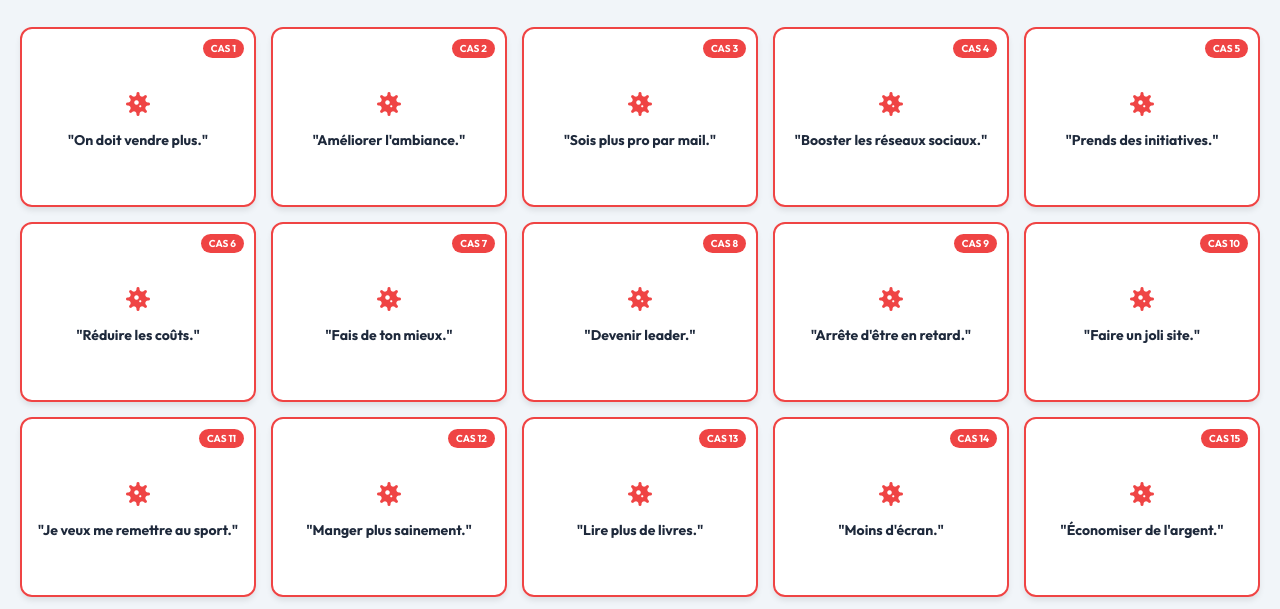
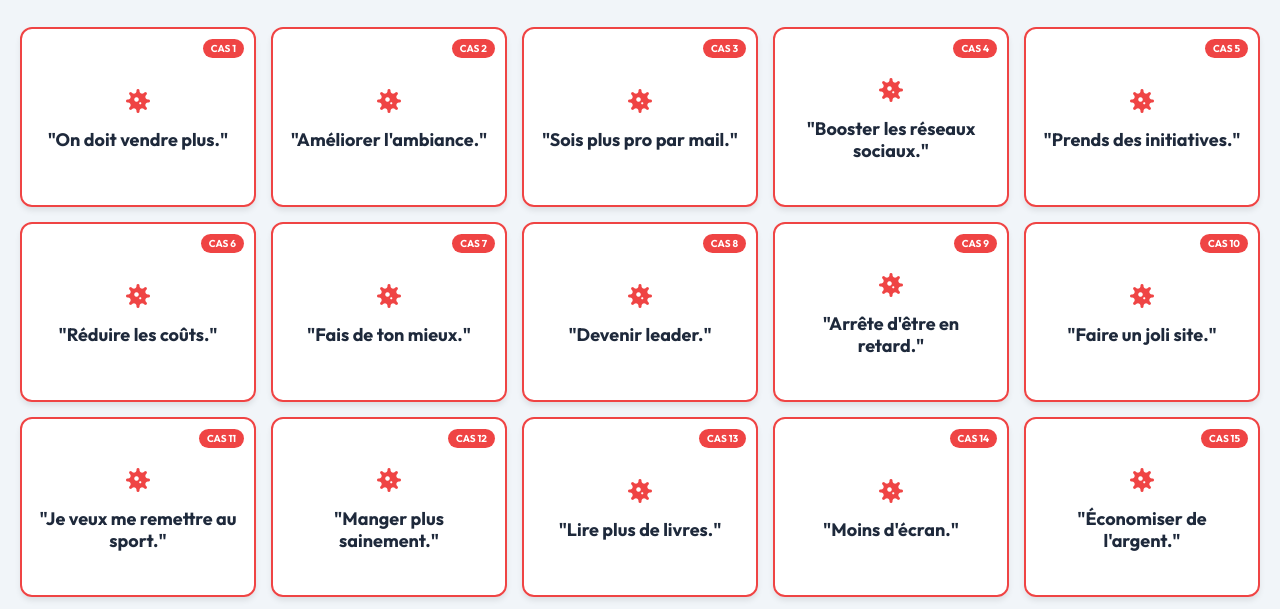
Before and after one commit to jsoleilswl-design/smartdoctor, a plain HTML site: page index.html in a window 1280 px wide. Shown: the part 147-756 px from the top of the page. Drawn offline with nearby package versions, Linux system fonts and the light colour scheme.

Commit message:
Update index.html

```diff
--- a/index.html
+++ b/index.html
@@ -73,7 +73,7 @@
             font-size: 10px; padding: 2px 8px; border-radius: 10px; font-weight: bold;
         }
         .icon-sick { font-size: 24px; color: #ef4444; margin-bottom: 10px; }
-        .text-sick { font-size: 14px; font-weight: 700; line-height: 1.2; }
+        .text-sick { font-size: 18px; font-weight: 700; line-height: 1.2; }
 
         /* FACE GUÉRIE (Vert) */
         .card-back {
@@ -202,4 +202,5 @@
 </script>
 
 </body>
+
 </html>
```
